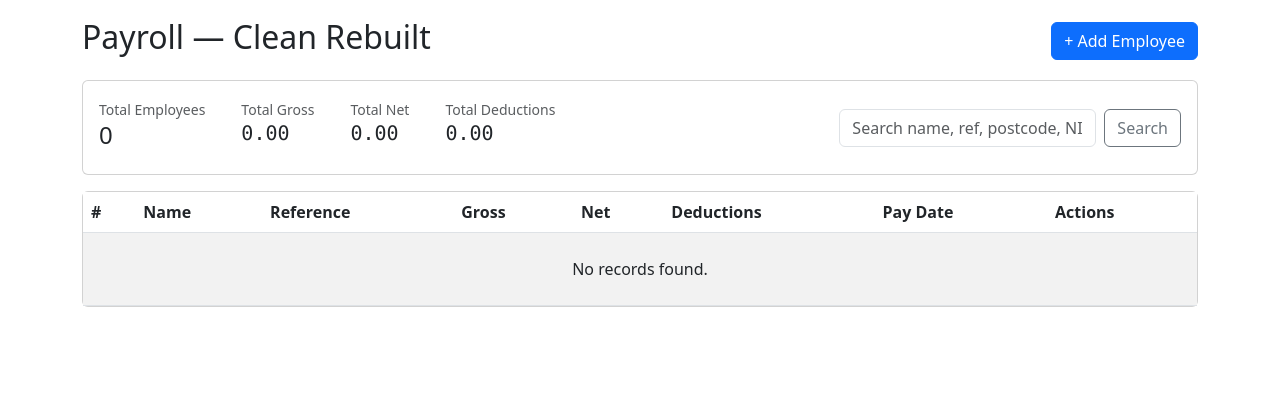
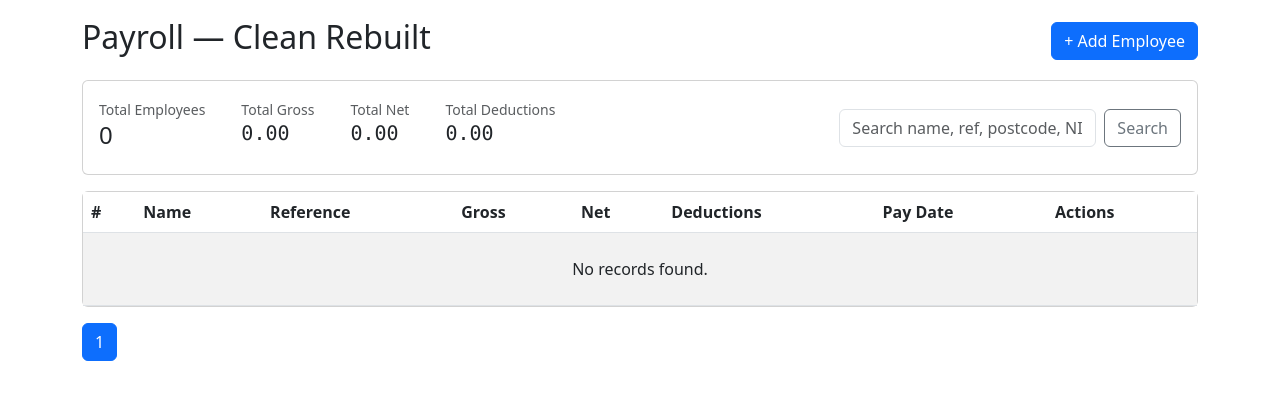
Before and after one commit to Kalharapasan/Payroll-Management-System-II, a PHP site: page / in a window 1280 px wide. Shown: the top 400 px of the page. Run offline with PHP 8.4, Linux system fonts and the light colour scheme; data that the repository does not hold is empty.

Commit message:
pagination

```diff
--- a/index.php
+++ b/index.php
@@ -253,6 +253,18 @@ $total_pages = max(1, ceil($total_records / $per_page));
             </div>
         </div>
 
+        <nav class="mt-3" aria-label="pagination">
+            <ul class="pagination">
+                <?php for ($p = 1; $p <= $total_pages; $p++): ?>
+                    <li class="page-item <?= $p === $page ? 'active' : '' ?>">
+                        <a class="page-link" href="?q=<?= urlencode($search) ?>&page=<?= $p ?>"><?= $p ?></a>
+                    </li>
+                <?php endfor; ?>
+            </ul>
+        </nav>
+
+    </div>
+
 
 
 
```
